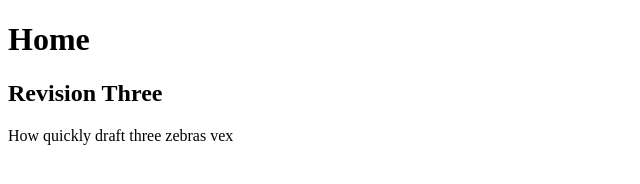
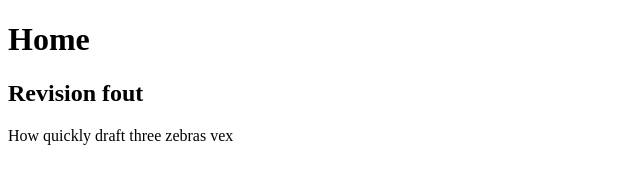
Before and after one commit to phoenix-sagar/project01, a plain HTML site: page index.html in a window 1280 px wide. Shown: the full height of the page, 0-640 px from the left. Drawn offline with Linux system fonts and the light colour scheme.

Commit message:
revision four

```diff
--- a/index.html
+++ b/index.html
@@ -7,7 +7,7 @@
 <body>
 
   <h1>Home</h1>
-  <h2>Revision Three</h2>
+  <h2>Revision fout</h2>
   <p>How quickly draft three zebras vex</p>
 
 </body>
```
